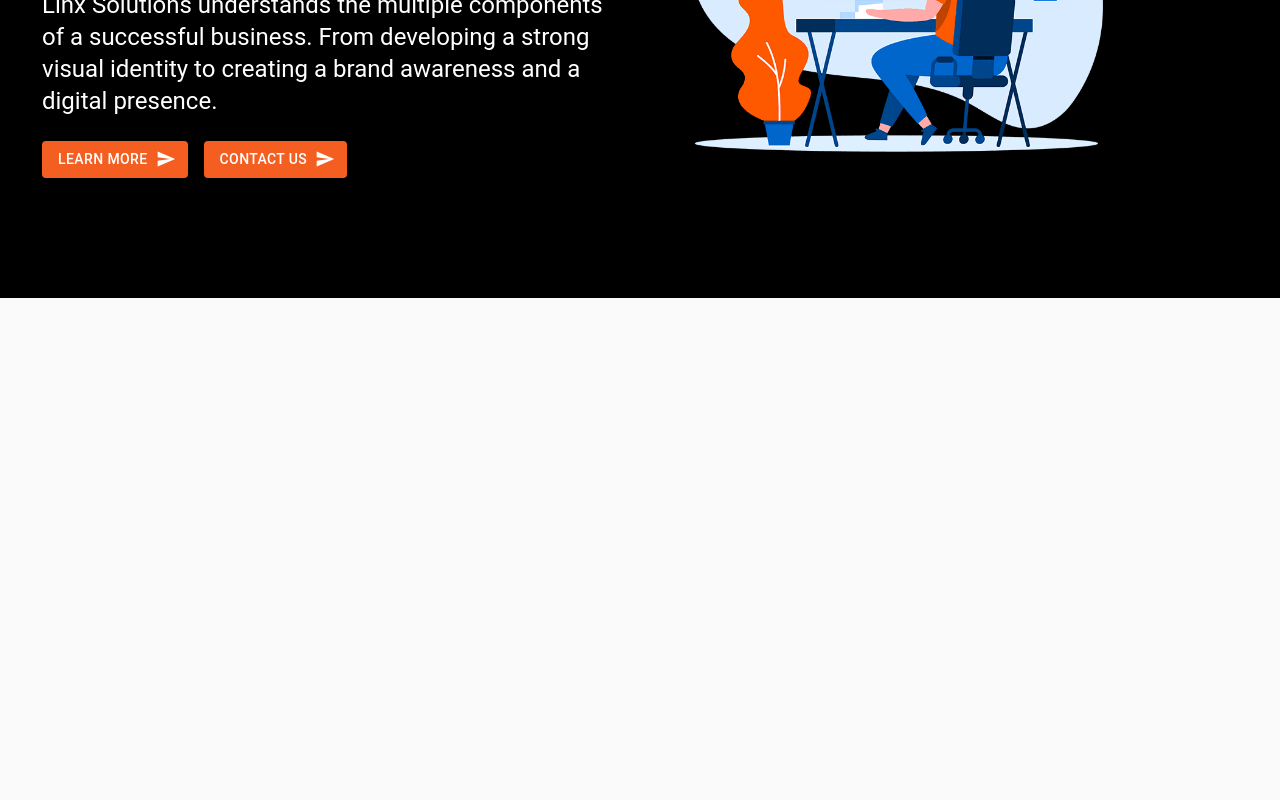
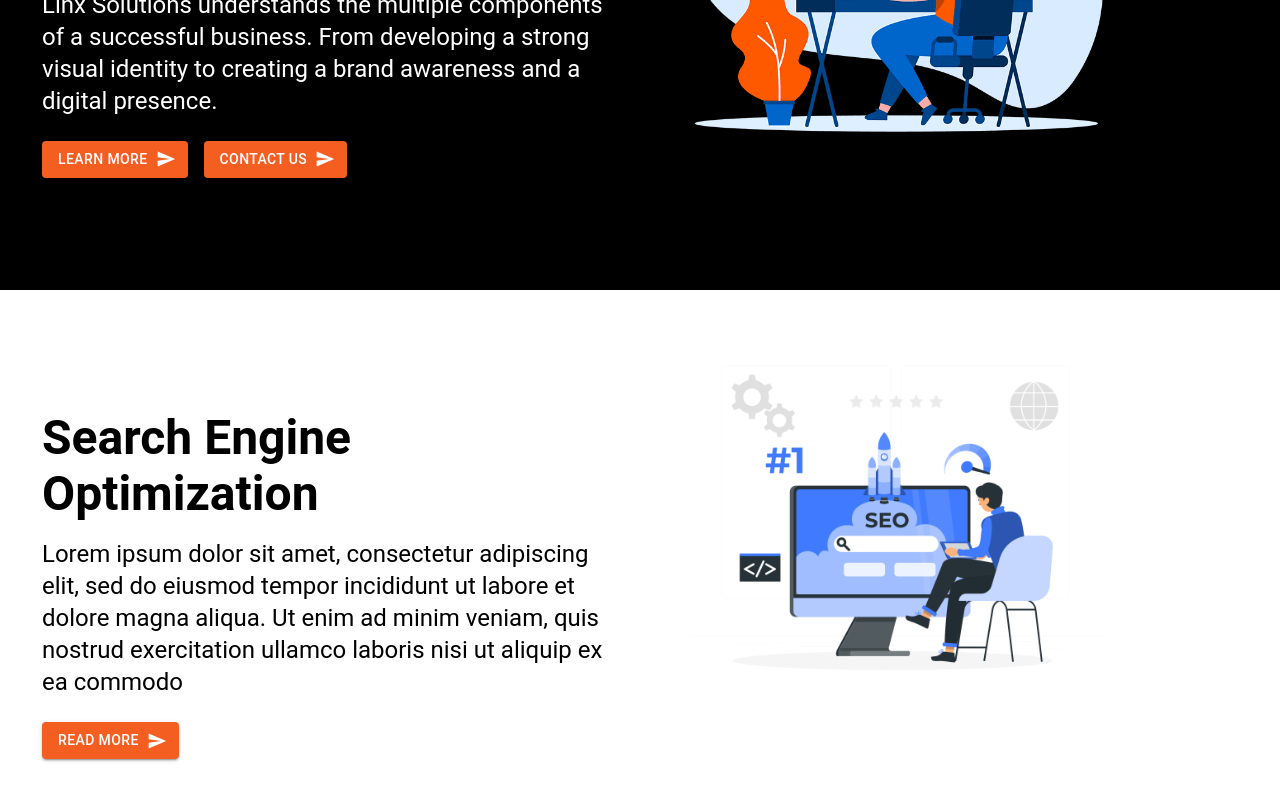
Before and after one commit to wandieinnocents/UI_React-Vite-V1, a React (Vite) app: page / in a window 1280 px wide. Shown: the part 364-1164 px from the top of the page. Before the commit the page ends 800 px from the top, so only its background shows below. Built offline with nearby package versions, Linux system fonts and the light colour scheme.

Commit message:
Add seo part

```diff
--- a/src/pages/Home.jsx
+++ b/src/pages/Home.jsx
@@ -9,6 +9,9 @@ import Stack from '@mui/material/Stack';
 
 // images
 import banner from "../assets/seo3.png"
+import banner1 from "../assets/seo.png"
+// import banner2 from "../assets/seo3.png"
+// import banner3 from "../assets/seo3.png"
 
 
 
@@ -23,6 +26,7 @@ import banner from "../assets/seo3.png"
 
 export default function Home() {
   return (
+    // landing view 1
     <Box sx={{ flexGrow: 1 }}>
       <Grid container spacing={2} style={{ backgroundColor:'black', color:'white' }}>
       {/* content */}
@@ -50,13 +54,48 @@ export default function Home() {
         </Grid>
 
         {/* image */}
-        <Grid xs={12} md={6} lg={6} xl={6} style={{  paddingLeft:50 ,paddingTop:50 }}>
+        <Grid xs={12} md={6} lg={6} xl={6} style={{  paddingLeft:50 ,paddingTop:30 }}>
         <img width="70%" src={banner} alt="Reaact Image" />
 
 
         </Grid>
 
       </Grid>
+
+      {/* web development */}
+      <Grid container spacing={2} style={{ backgroundColor:'white', color:'black' }}>
+      {/* content */}
+        <Grid xs={12} md={6} lg={6} xl={6}
+
+        style={{ paddingLeft:50,paddingRight:10, paddingTop:120,paddingBottom:120, fontSize:10 }}>
+        <Typography variant="h3" gutterBottom>
+         <b>Search Engine Optimization </b>
+        </Typography>
+        <Typography variant="h5" gutterBottom>
+        Lorem ipsum dolor sit amet, consectetur adipiscing elit, sed do eiusmod tempor incididunt ut labore et dolore magna aliqua.
+        Ut enim ad minim veniam, quis nostrud exercitation ullamco laboris nisi ut aliquip ex ea commodo
+        </Typography>
+
+        {/* buttons */}
+        <Stack direction="row" spacing={2} mt={3}>
+          <Button variant="contained" style={{ backgroundColor: '#f45e20' }} endIcon={<SendIcon />}>
+            Read More
+          </Button>
+
+        </Stack>
+
+        </Grid>
+
+        {/* image */}
+        <Grid xs={12} md={6} lg={6} xl={6} style={{  paddingLeft:50 ,paddingTop:30 }}>
+        <img width="70%" src={banner1} alt="Reaact Image" />
+
+
+        </Grid>
+
+      </Grid>
     </Box>
+
+
   );
 }
```
